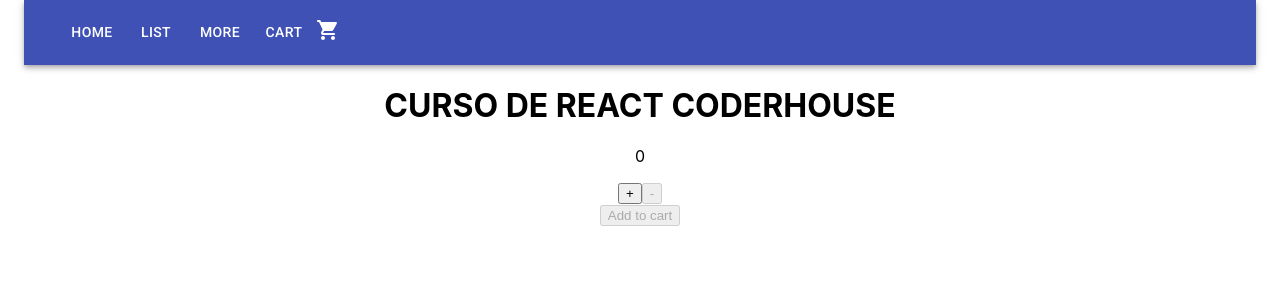
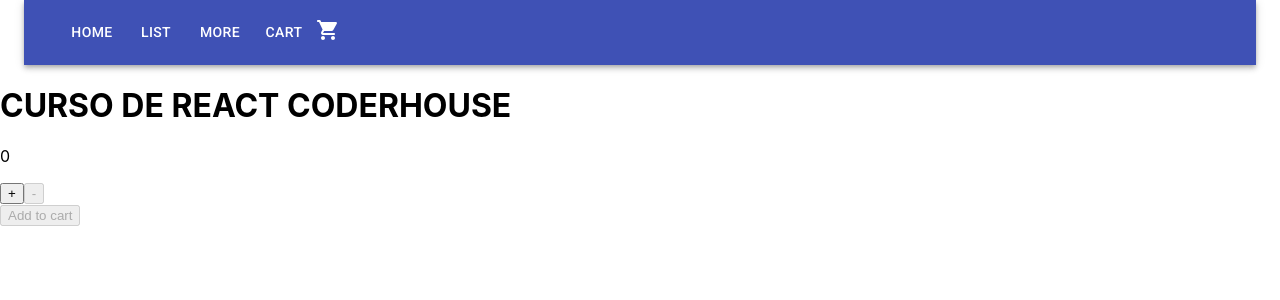
Before and after one commit to maoforero/React2022, a React (Create React App) app: page / in a window 1280 px wide. Shown: the top 300 px of the page. Built offline with nearby package versions, Linux system fonts and the light colour scheme.

Commit message:
sass item itemcontainer

```diff
--- a/package.json
+++ b/package.json
@@ -39,5 +39,8 @@
       "last 1 firefox version",
       "last 1 safari version"
     ]
+  },
+  "devDependencies": {
+    "node-sass": "^7.0.1"
   }
 }
--- a/src/App.js
+++ b/src/App.js
@@ -1,6 +1,6 @@
 import React from 'react';
 import logo from './logo.svg';
-import './App.css';
+import '../src/Styles/Variables.scss';
 import NavBar from './components/NavBar/NavBar';
 import ItemListContainer from './components/ItemListContainer/ItemListContainer';
 
--- a/src/components/ItemListContainer/ItemListContainer.jsx
+++ b/src/components/ItemListContainer/ItemListContainer.jsx
@@ -8,7 +8,7 @@
   return (
     <div>
       <h1>CURSO DE REACT CODERHOUSE</h1>
-      <Count stock="5" initial="1"/>
+      <Count stock="5" initial="0"/>
     </div>
   )
 }
```
Also changed, not shown: src/components/ItemList/ItemList.jsx (+7 -6 lines), src/Styles/Variables.scss (added), 1 other file (tests, documents, lock files or other folders).
